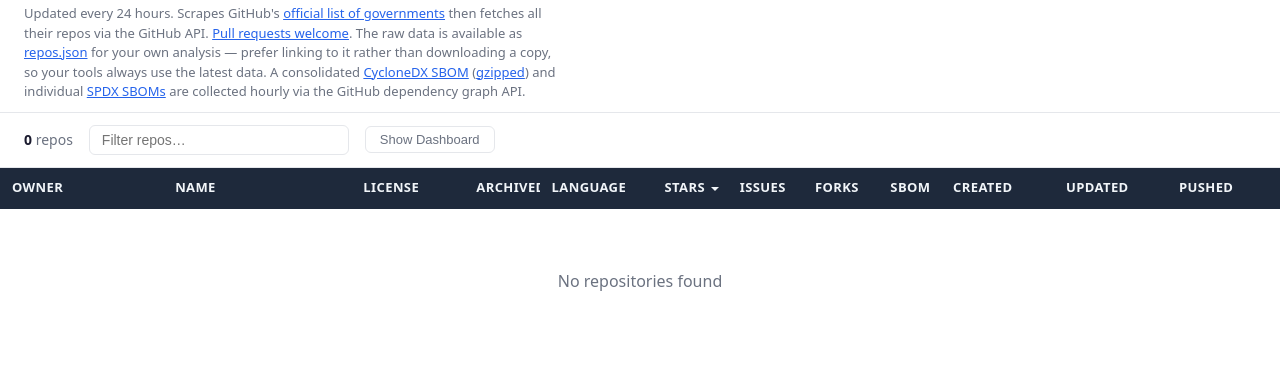
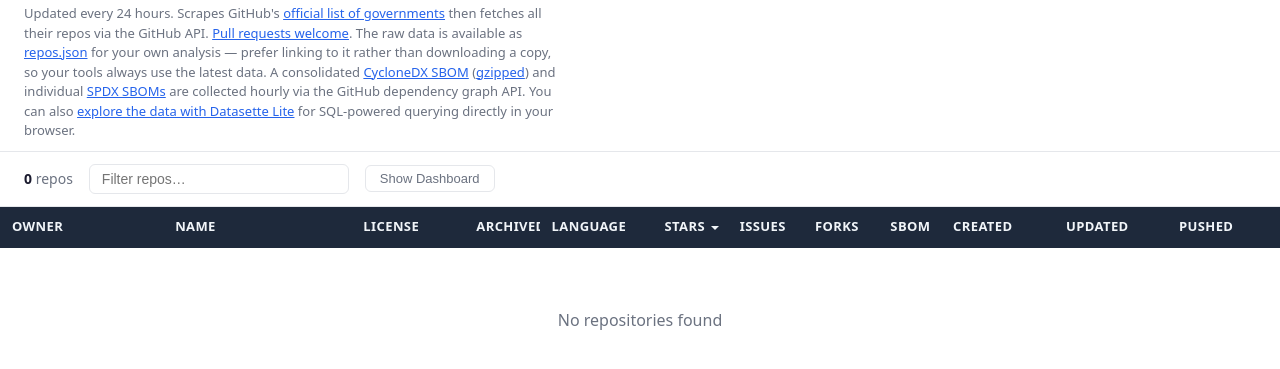
Before and after one commit to uk-x-gov-software-community/xgov-opensource-repo-scraper, a website: page public/index.html in a window 1280 px wide. Shown: the part 47-416 px from the top of the page. Drawn offline with Linux system fonts and the light colour scheme; no server answers.

Commit message:
feat: add Datasette Lite explore links (#34)
Add links to Datasette Lite for SQL-powered exploration of the repos.json
data directly in the browser via WebAssembly. Uses the custom domain URL
to avoid the github.io 301 redirect which lacks CORS headers.

```diff
--- a/public/index.html
+++ b/public/index.html
@@ -449,6 +449,7 @@
       <a href="https://github.com/uk-x-gov-software-community/xgov-opensource-repo-scraper">Pull requests welcome</a>.
       The raw data is available as <a href="./repos.json">repos.json</a> for your own analysis — prefer linking to it rather than downloading a copy, so your tools always use the latest data.
       A consolidated <a href="./sbom.json">CycloneDX SBOM</a> (<a href="./sbom.json.gz">gzipped</a>) and individual <a href="./sbom/">SPDX SBOMs</a> are collected hourly via the GitHub dependency graph API.
+      You can also <a href="https://lite.datasette.io/?json=https://www.uk-x-gov-software-community.org.uk/xgov-opensource-repo-scraper/repos.json#/data/repos">explore the data with Datasette Lite</a> for SQL-powered querying directly in your browser.
     </p>
   </header>
 
```
Also changed, not shown: README.md.
